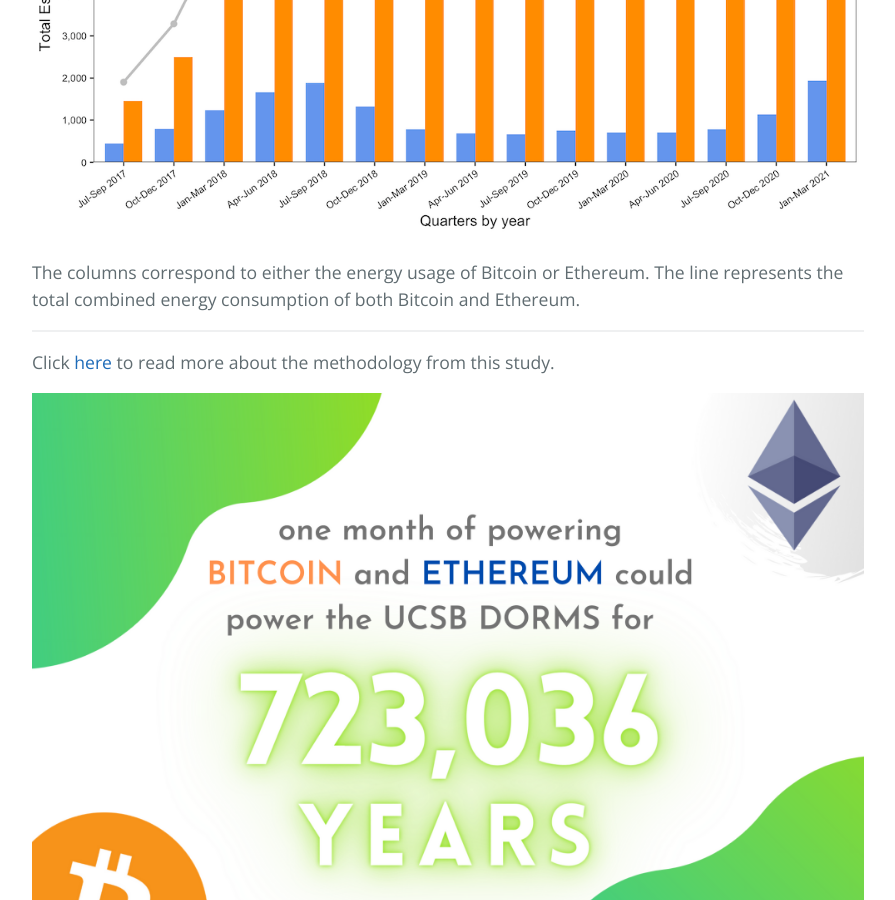
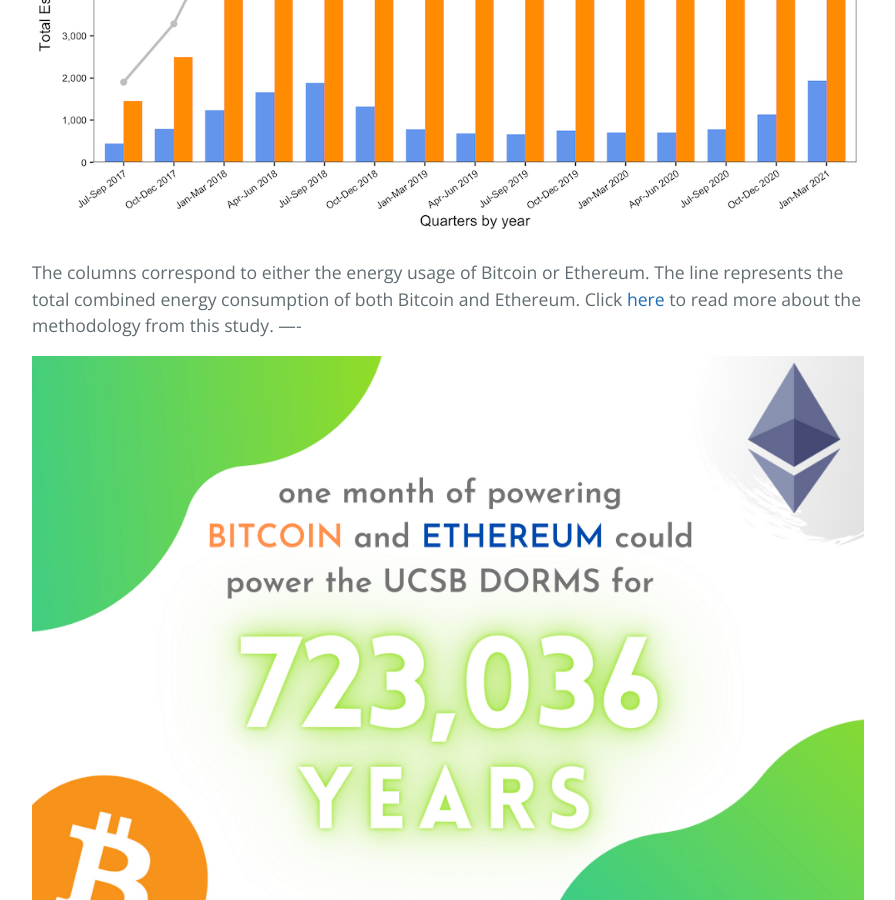
Before and after one commit to tifhsu88/crackingcrypto, a Jekyll site: the page built from tab4.md, in a window 1280 px wide and 900 px high, scrolled down 943 px. Shown: the whole window, without its empty margins (192-1087 px from the left). Built offline with Jekyll 4.4.1, drawn with Linux system fonts in a browser that asks for light colours.

Commit message:
Update tab4.md

```diff
--- a/tab4.md
+++ b/tab4.md
@@ -5,14 +5,14 @@
 ---
 # VISUALIZING THE ENERGY CONSUMPTION OF BITCOIN AND ETHEREUM
 -----
+
 **This chart visualizes the trends in energy consumption by Bitcoin and Ethereum from Jully 2017 to May 2021.**
 
 ![data viz](/images/crypto2.png)
 
 The columns correspond to either the energy usage of Bitcoin or Ethereum. The line represents the total combined energy consumption of both Bitcoin and Ethereum.
-
+Click [here](https://digiconomist.net/bitcoin-energy-consumption) to read more about the methodology from this study.
 ----
-Click [here](https://digiconomist.net/bitcoin-energy-consumption) to read more about the methodology from this study.
 
 ![data viz](/images/infographic2.png)
 
```
